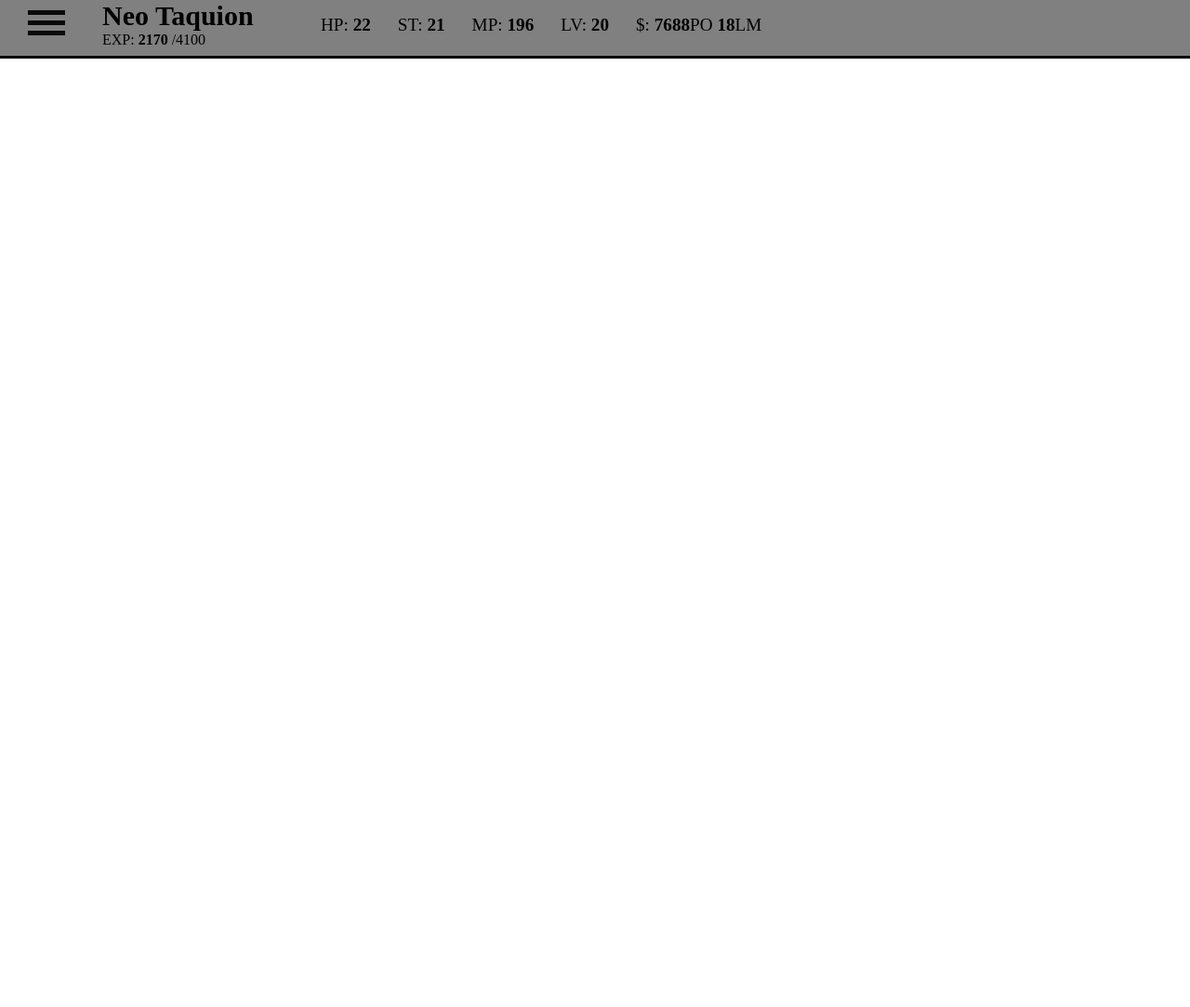
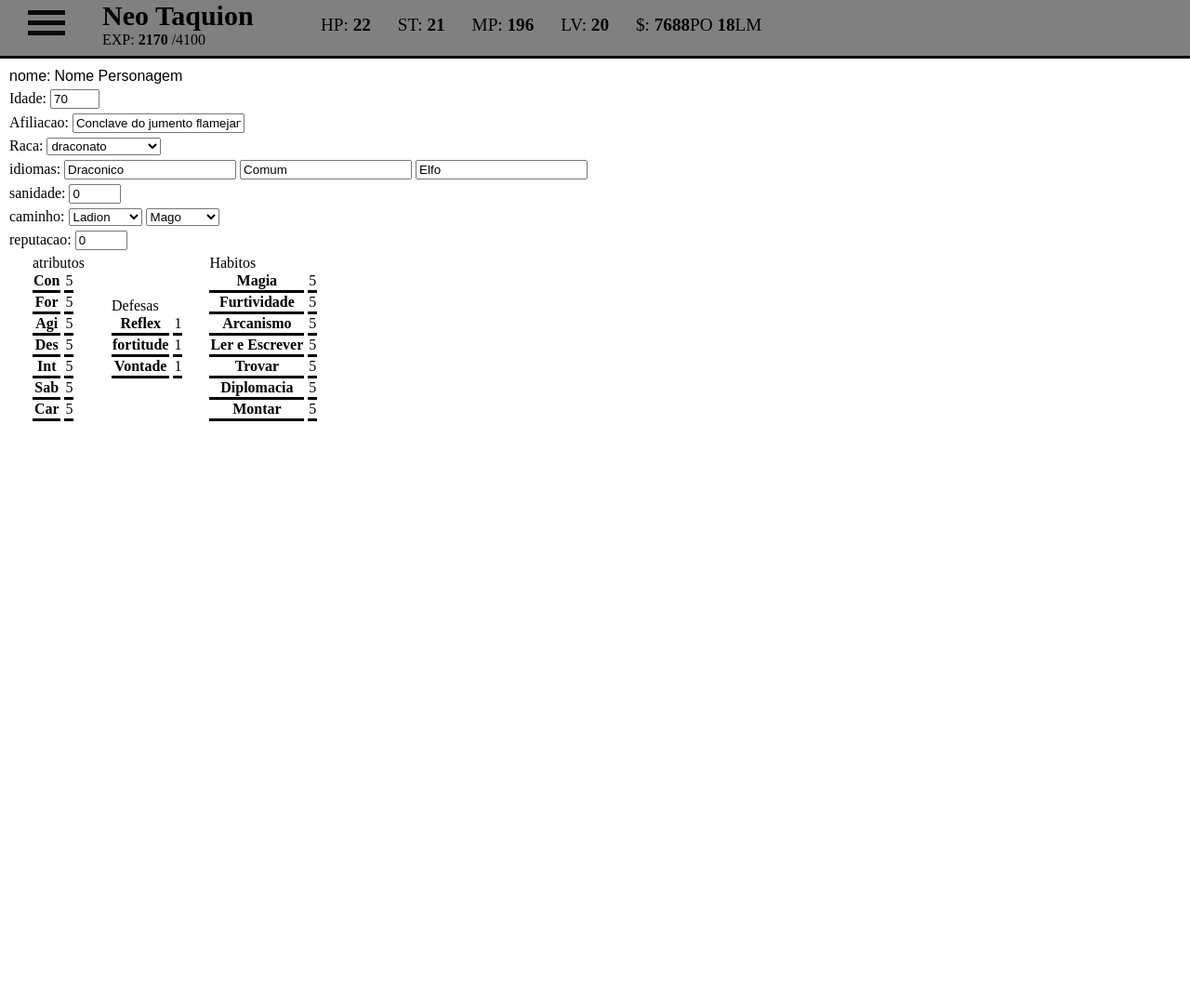
Before and after one commit to pedroLFaria/guismi-app, a PHP site: page /tst.html in a window 1280 px wide. Shown: the whole page at 93% size. Run offline with PHP 8.4, Linux system fonts and the light colour scheme.

Commit message:
WEB
Nome de text para input e outras alterações

```diff
--- a/GUISMI-WEB/css/Style.css
+++ b/GUISMI-WEB/css/Style.css
@@ -50,7 +50,7 @@
 .character-header-dropdown:hover .character-header-hover{
     display:block;
 }
-.character-header-hover li button {
+.character-header-hover > li > button {
     width: 100%;
     text-align: left;
     text-decoration: none;
@@ -84,7 +84,7 @@
     display:none;
 }
 .character-main-chracteristcs{
-    display:none;
+    display:block;
 }
 .character-main-antecedentes{
     display:none;
--- a/GUISMI-WEB/css/style-main-caracteristicas.css
+++ b/GUISMI-WEB/css/style-main-caracteristicas.css
@@ -30,13 +30,33 @@
 .character-main-historia > label{
     display:block;
 }
-.tabela_atributos tbody,thead{
+.tabela-atributos tbody,thead{
 	display:inline;
 }
-.tabela_atributos td,th{
+.tabela-atributos td,th{
 	display:block;
 	border-bottom:solid black;
 }
-.tabela_atributos tr{
+.tabela-atributos tr{
 	display:inline-block;
 }
+.tabela-atributos{
+    display:inline-block;
+    margin-left:25px;
+}
+.character-main-descendenciasRacias {
+    display: inline-block;
+}
+.character-main-descendenciasRacias > span{
+    display:block;
+    border:solid grey 1px;
+}
+.character-name > input {
+    display: none;
+    font-family: Arial;
+    font-size: medium;
+}
+.character-name > label {
+    font-family: Arial;
+    font-size: medium;
+}
--- a/GUISMI-WEB/js/functions.js
+++ b/GUISMI-WEB/js/functions.js
@@ -1,4 +1,4 @@
-function abrirCaracteristicas(){
+function abrirCaracteristicas() {
     document.getElementsByClassName('character-main-chracteristcs')[0].style.display = 'block';
     document.getElementsByClassName('character-main-inventario')[0].style.display = 'none';
     document.getElementsByClassName('character-main-antecedentes')[0].style.display = 'none';
@@ -22,3 +22,13 @@
     document.getElementsByClassName('character-main-antecedentes')[0].style.display = 'none';
     document.getElementsByClassName('character-main-habilidades')[0].style.display = 'none';
 }
+function modalCharacterName(node) {
+    console.log(node);
+    node.style.display = "none";
+    node.nextElementSibling.style.display = "inline-block";
+    node.nextElementSibling.focus();
+}
+function modalCharacterNameInput(node){
+    node.previousElementSibling.style.display = "inline-block";
+    node.style.display = "none";
+}
--- a/GUISMI-WEB/tst.html
+++ b/GUISMI-WEB/tst.html
@@ -17,7 +17,7 @@
                 <ul class="character-header-hover">
                     <li><button onclick='abrirCaracteristicas()'>Caracteristicas</button></li>
                     <li><button onclick='abrirAntecedentes()'>Antecedentes</button></li>
-<!--                    <li><button  onclick='abrirHabilidades()'>Habilidades</button></li>-->
+                    <!--<li><button  onclick='abrirHabilidades()'>Habilidades</button></li-->
                     <li><button onclick='abrirInventario()'>Inventario</button></li>
                 </ul>
             </div>
@@ -40,15 +40,18 @@
         <div class="character-main">
             <div class="character-main-chracteristcs">
                 <form>
+                    <div class="character-name">
                         <label>nome:</label>
-                    <input type="text" value="NOME PERSONAGEM">
+                        <label ondblclick="modalCharacterName(this)">Nome Personagem</label>
+                        <input type="text" value="Nome Personagem" onfocusout="modalCharacterNameInput(this)">
+                    </div>
                     <div class='character-main-idade'>
                         <label>Idade:</label>
-                        <input type="number" name="idade" min="0" >
+                        <input type="number" name="idade" min="0" value="70">
                     </div>
                     <div class='character-main-afiliacao'>
                         Afiliacao:
-                        <input type="text"><br />
+                        <input type="text" value="Conclave do jumento flamejante"><br />
                     </div>
                     <div class='character-main-raca'>
                         Raca:
@@ -60,43 +63,50 @@
                         </select>
                     </div>
                     <div class='character-main-idioma'>
-                        idiomas:
-                        <label>Descendencias:</label>
+                        <label>idiomas:</label>
                         <input list='idiomas' value='Draconico'>
                         <input list='idiomas' value='Comum'>
                         <input list='idiomas' value='Elfo'>
                         <datalist id='idiomas'>
                             <option value='Anao'>
-                            <option value = 'Comum'>
-                            <option value = 'Draconico'>
-                            <option value = 'Elfo'>
+                            <option value='Comum'>
+                            <option value='Draconico'>
+                            <option value='Elfo'>
+                        </datalist>
                     </div>
                     <div class='character-main-sanidade'>
-    x                    sanidade:
-                        <input type="number" name="sanidade" min="-4" max="0" />
+                        sanidade:
+                        <input type="number" name="sanidade" min="-4" max="0" value="0" />
                     </div>
                     <div class='character-main-caminho'>
                         caminho:
-                        <select name="caminho">
+                        <select name="caminho1">
+                            <option value="Guerreiro">Guerreiro</option>
+                            <option value="Ladino" selected>Ladion</option>
+                            <option value="Mago">Mago</option>
+                        </select>
+                        <select name="caminho2">
                             <option>Guerreiro</option>
                             <option>Ladion</option>
-                            <option>Mago</option>
+                            <option selected>Mago</option>
                         </select>
                     </div>
                     <div class='character-main-reputacao'>
                         <label>reputacao:</label>
-                        <input type="number" name="reputacao" min="-3" max="3" />
+                        <input type="number" name="reputacao" min="-3" max="3" value="0" />
                     </div>
                     <div>
-                    	<label>atributos</label>
-                    	<table class="tabela_atributos">
+                        <table class="tabela-atributos">
+                            <caption>atributos</caption>
                             <thead>
                                 <tr>
-		            			<th>con</th>
-		            			<th>for</th>
-		            			<th>dex</th>
-		            			<th>int</th>
-		            			<th>sab</th>
+                                    <th>Con</th>
+                                    <th>For</th>
+                                    <th>Agi</th>
+                                    <th>Des</th>
+                                    <th>Int</th>
+                                    <th>Sab</th>
+                                    <th>Car</th>
                                 </tr>
                             </thead>
                             <tbody>
@@ -106,31 +116,12 @@
                                     <td>5</td>
                                     <td>5</td>
                                     <td>5</td>
+                                    <td>5</td>
+                                    <td>5</td>
                                 </tr>
                             </tbody>
                         </table>
-			<table class="tabela_atributos">
-				<caption>Modificadores</caption>
-		            	<thead>
-		            		<tr>
-		            			<th>con</th>
-		            			<th>for</th>
-		            			<th>dex</th>
-		            			<th>int</th>
-		            			<th>sab</th>
-		            		</tr>
-		            	</thead>
-		            	<tbody>
-		        	    	<tr>
-				    		<td>1</td>
-				    		<td>1</td>
-				    		<td>1</td>
-				    		<td>1</td>
-		        	    		<td>1</td>
-					</tr>
-		            	</tbody>
-			</table>
-			<table class="tabela_atributos">
+                        <table class="tabela-atributos">
                             <caption>Defesas</caption>
                             <thead>
                                 <tr>
@@ -147,10 +138,29 @@
                                 </tr>
                             </tbody>
                         </table>
-			<table>
+                        <table class="tabela-atributos">
+                            <caption>Habitos</caption>
                             <thead>
+                                <tr>
+                                    <th>Magia</th>
+                                    <th>Furtividade</th>
+                                    <th>Arcanismo</th>
+                                    <th>Ler e Escrever</th>
+                                    <th>Trovar</th>
+                                    <th>Diplomacia</th>
+                                    <th>Montar</th>
+                                </tr>
                             </thead>
                             <tbody>
+                                <tr>
+                                    <td>5</td>
+                                    <td>5</td>
+                                    <td>5</td>
+                                    <td>5</td>
+                                    <td>5</td>
+                                    <td>5</td>
+                                    <td>5</td>
+                                </tr>
                             </tbody>
                         </table>
                     </div>
@@ -166,26 +176,31 @@
                     <input list='descendencias' value='Auro Divina'>
                     <datalist id='descendencias'>
                         <option value='Ampliador de Mana'>
-                            <option value = 'Transformar Vampiro'>
-                            <option value = 'Sentido aguçado'>
-                            <option value = 'Conversar com animais'>
-                            <option value = 'Mãos Ultra-Hábies'>
-                            <option value = 'Auro Divina'>
-                            <option value = 'Aliados'>
-                            <option value = 'Camelão Social'>
-                            <option value = 'contato magico'>
-                            <option value = 'Senso de direção'>
-                            <option value = 'Luxuria'>
-                            <option value = 'Incapaz de matar'>
-                            <option value = 'Maldição desconhecida'>
-                            <option value = 'Xenofilia'>
+                        <option value='Transformar Vampiro'>
+                        <option value='Sentido aguçado'>
+                        <option value='Conversar com animais'>
+                        <option value='Mãos Ultra-Hábies'>
+                        <option value='Auro Divina'>
+                        <option value='Aliados'>
+                        <option value='Camelão Social'>
+                        <option value='contato magico'>
+                        <option value='Senso de direção'>
+                        <option value='Luxuria'>
+                        <option value='Incapaz de matar'>
+                        <option value='Maldição desconhecida'>
+                        <option value='Xenofilia'>
                     </datalist>
                 </div>
                 <div class='character-main-historia'>
                     <label>historia:</label>
                     <textarea name="historia" rows="10" cols="10"></textarea>
                 </div>
-
+                <div class="character-main-descendenciasRacias">
+                    <label>Descendencias Raciais:</label>
+                    <span>Seres Noturnos</span>
+                    <span>Resistencia ao Frio II</span>
+                    <span>Passos Silenciosos</span>
+                </div>
                 <div class='character-main-caractFisicas'>
                     <label>Caracteristicas Fisicas:</label>
                     <textarea name="caracteristicasFisicas" rows="10" cols="10"></textarea>
@@ -194,6 +209,12 @@
             <!-- <div class='character-main-habilidades'>
                  habilidades
              </div>-->
+            <div class='character-main-antecedentes'>
+                antecedentes
+            </div>
+            <div class='character-main-habilidades'>
+                habilidades
+            </div>
             <div class='character-main-inventario'>
                 inventario
             </div>
```
Lines whose indentation alone changed are shown as unchanged.
